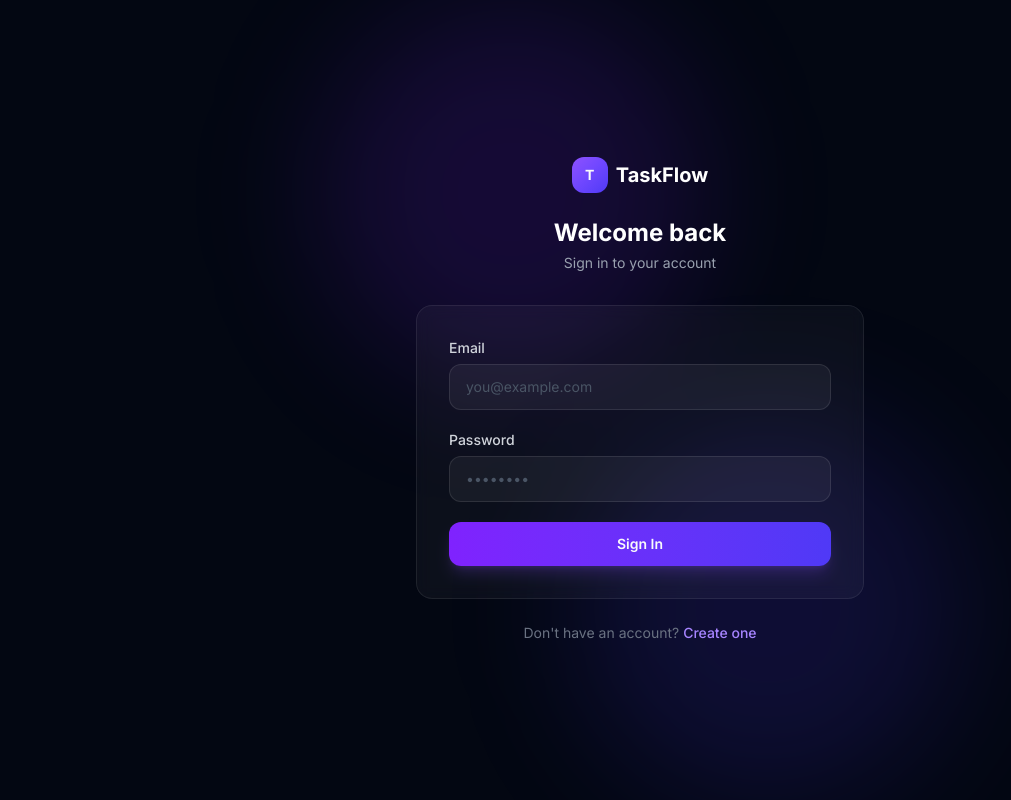
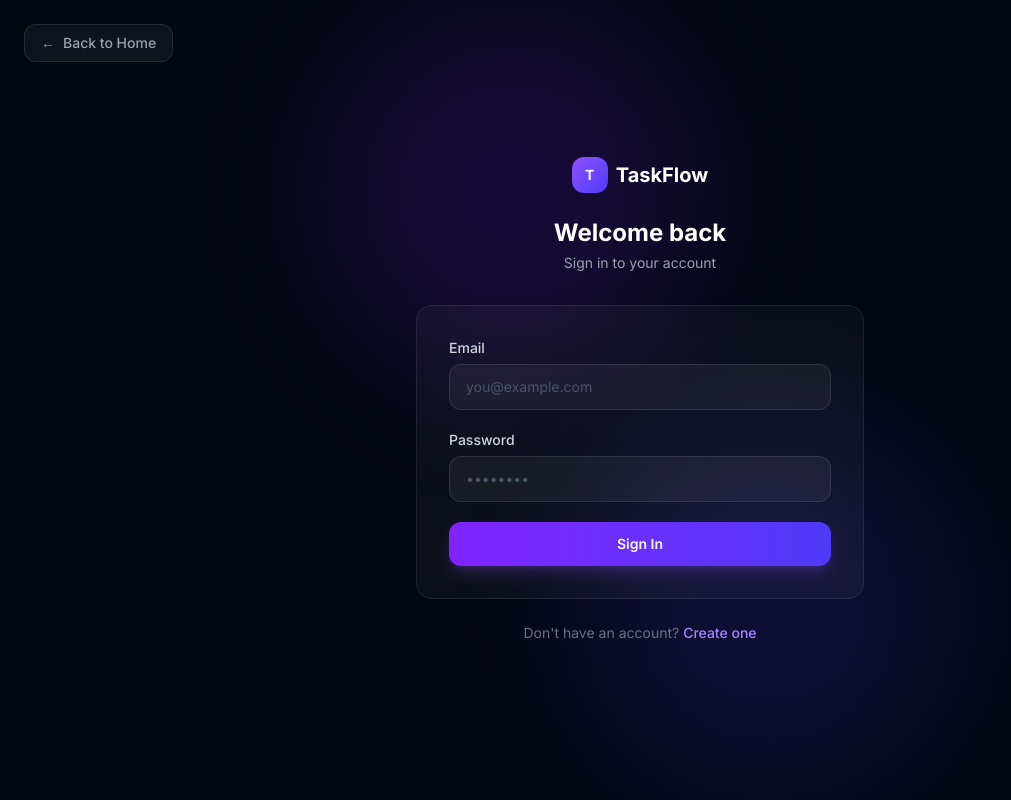
Before and after one commit to anamika-pandey925/taskflow-app, a Next.js app in the folder frontend/: page /login in a window 1280 px wide. Shown: the whole page, without its empty margins (0-1011 px from the left). Built offline with nearby package versions, Linux system fonts and the light colour scheme; no server answers.

Commit message:
UI Enhancement: Added Back to Home navigation to Login, Register, and Dashboard

```diff
--- a/frontend/app/dashboard/page.tsx
+++ b/frontend/app/dashboard/page.tsx
@@ -103,10 +103,10 @@ export default function DashboardPage() {
                 {/* Sidebar */}
                 <aside className="w-full md:w-64 md:min-h-screen bg-gray-900/60 border-b md:border-b-0 md:border-r border-white/[0.07] flex md:flex-col">
                     <div className="px-5 py-5 md:py-6 flex-shrink-0">
-                        <div className="flex items-center gap-2">
-                            <div className="w-8 h-8 rounded-lg bg-gradient-to-br from-violet-500 to-indigo-600 flex items-center justify-center text-sm font-bold">T</div>
-                            <span className="font-bold text-base tracking-tight">TaskFlow</span>
-                        </div>
+                        <Link href="/" className="flex items-center gap-3 mb-10 px-2 group">
+                            <div className="w-10 h-10 rounded-2xl bg-gradient-to-br from-violet-500 to-indigo-600 flex items-center justify-center font-bold text-lg shadow-lg shadow-violet-500/20 group-hover:scale-110 transition-transform">T</div>
+                            <span className="text-xl font-bold text-white tracking-tight">TaskFlow</span>
+                        </Link>
                     </div>
 
                     <nav className="flex flex-row md:flex-col gap-1 px-3 py-2 md:py-4 flex-1 overflow-x-auto md:overflow-x-visible">
--- a/frontend/app/login/page.tsx
+++ b/frontend/app/login/page.tsx
@@ -40,6 +40,12 @@ export default function LoginPage() {
 
     return (
         <div className="min-h-screen bg-gray-950 flex items-center justify-center px-4">
+            <div className="fixed top-6 left-6 z-50">
+                <Link href="/" className="inline-flex items-center gap-2 px-4 py-2 rounded-xl bg-white/5 hover:bg-white/10 border border-white/10 text-gray-400 hover:text-white transition-colors text-sm font-medium">
+                    <span>←</span> Back to Home
+                </Link>
+            </div>
+
             <div className="fixed inset-0 pointer-events-none">
                 <div className="absolute top-0 left-1/4 w-96 h-96 bg-violet-600/15 rounded-full blur-3xl" />
                 <div className="absolute bottom-0 right-1/4 w-96 h-96 bg-indigo-600/15 rounded-full blur-3xl" />
--- a/frontend/app/register/page.tsx
+++ b/frontend/app/register/page.tsx
@@ -48,6 +48,12 @@ export default function RegisterPage() {
 
     return (
         <div className="min-h-screen bg-gray-950 flex items-center justify-center px-4 py-12">
+            <div className="fixed top-6 left-6 z-50">
+                <Link href="/" className="inline-flex items-center gap-2 px-4 py-2 rounded-xl bg-white/5 hover:bg-white/10 border border-white/10 text-gray-400 hover:text-white transition-colors text-sm font-medium">
+                    <span>←</span> Back to Home
+                </Link>
+            </div>
+
             <div className="fixed inset-0 pointer-events-none">
                 <div className="absolute top-0 right-1/4 w-96 h-96 bg-violet-600/15 rounded-full blur-3xl" />
                 <div className="absolute bottom-0 left-1/4 w-96 h-96 bg-indigo-600/15 rounded-full blur-3xl" />
```
